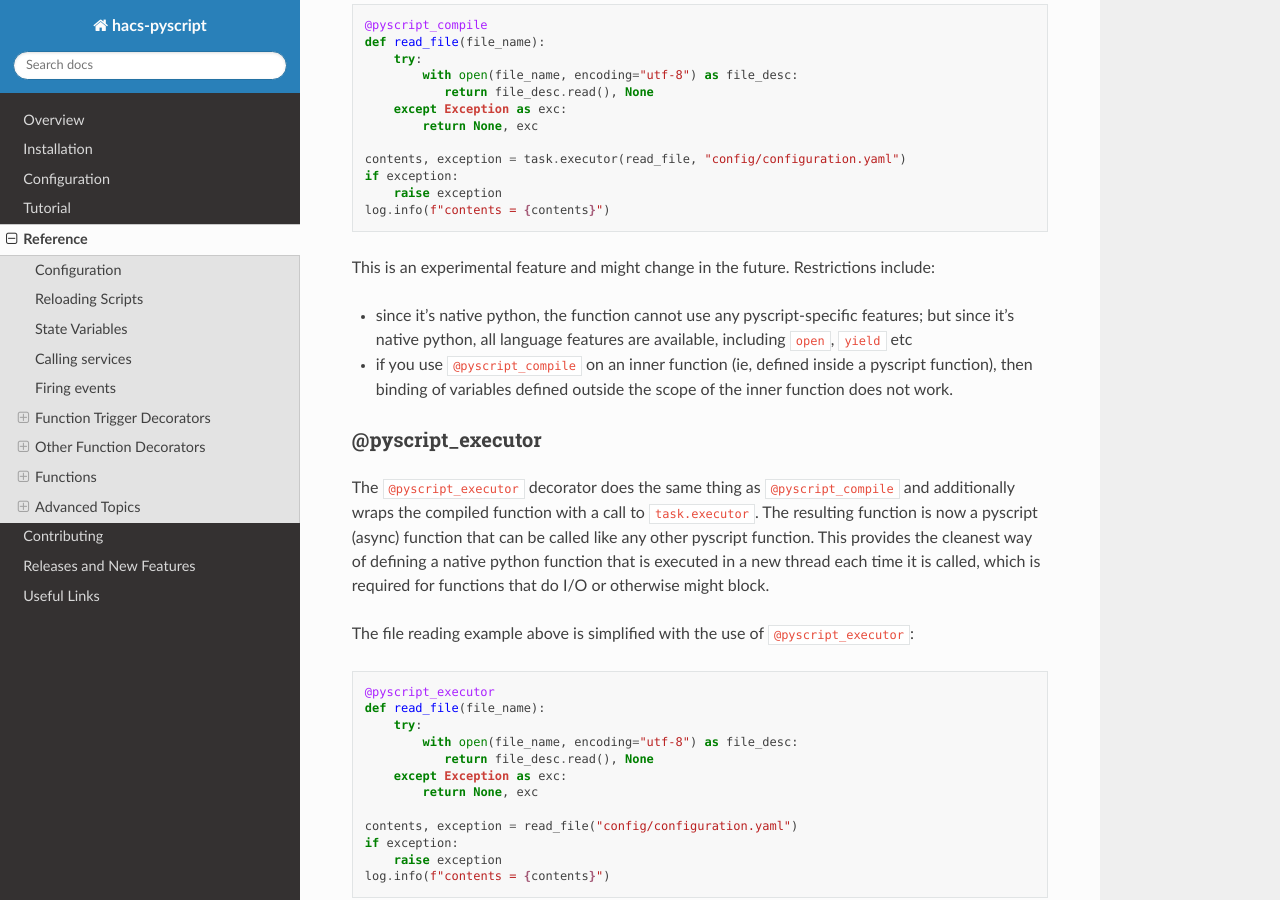
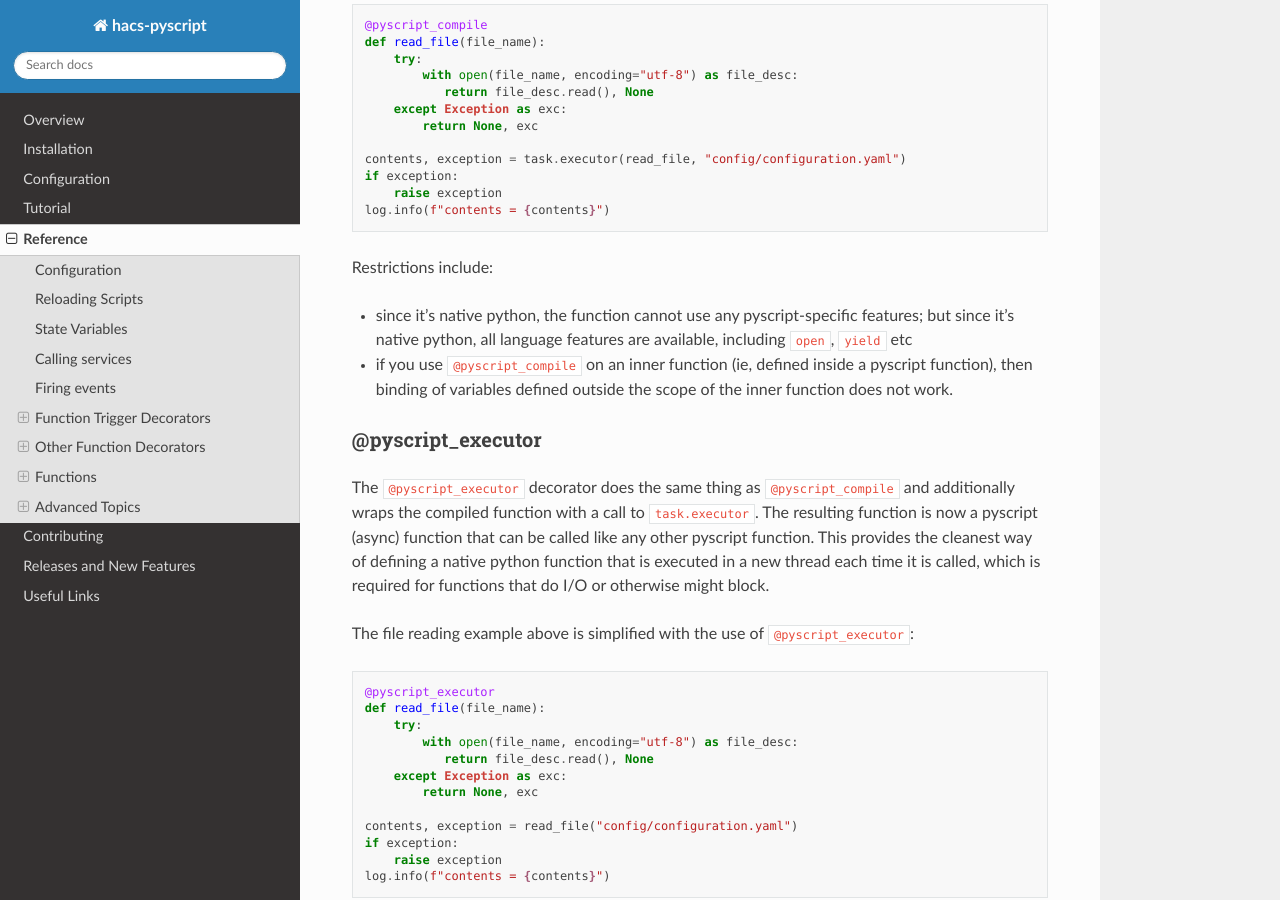
Before and after one commit to custom-components/pyscript, a Sphinx documentation site: the page built from docs/reference.rst, in a window 1280 px wide and 900 px high, scrolled down 19331 px. Built offline with Sphinx 7.4.7 and the Read the Docs theme 2.0.0, drawn with Linux system fonts in a browser that asks for light colours.

Commit message:
removed experimental comment on @pyscript_compile; see #540

```diff
--- a/docs/reference.rst
+++ b/docs/reference.rst
@@ -888,7 +888,7 @@ of ``config/pyscript``. This example reads a file using a native compiled functi
        raise exception
    log.info(f"contents = {contents}")
 
-This is an experimental feature and might change in the future. Restrictions include:
+Restrictions include:
 
 - since it's native python, the function cannot use any pyscript-specific features;
   but since it's native python, all language features are available, including ``open``,
```
